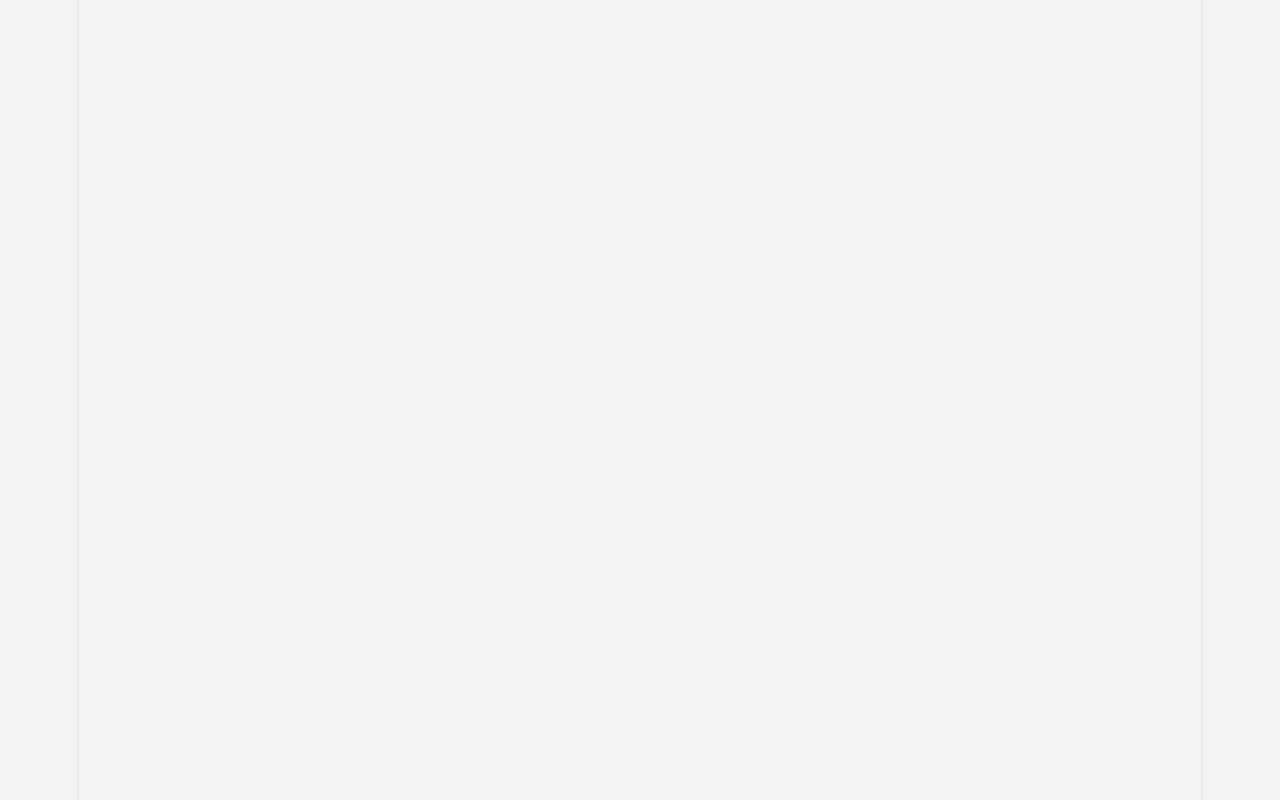
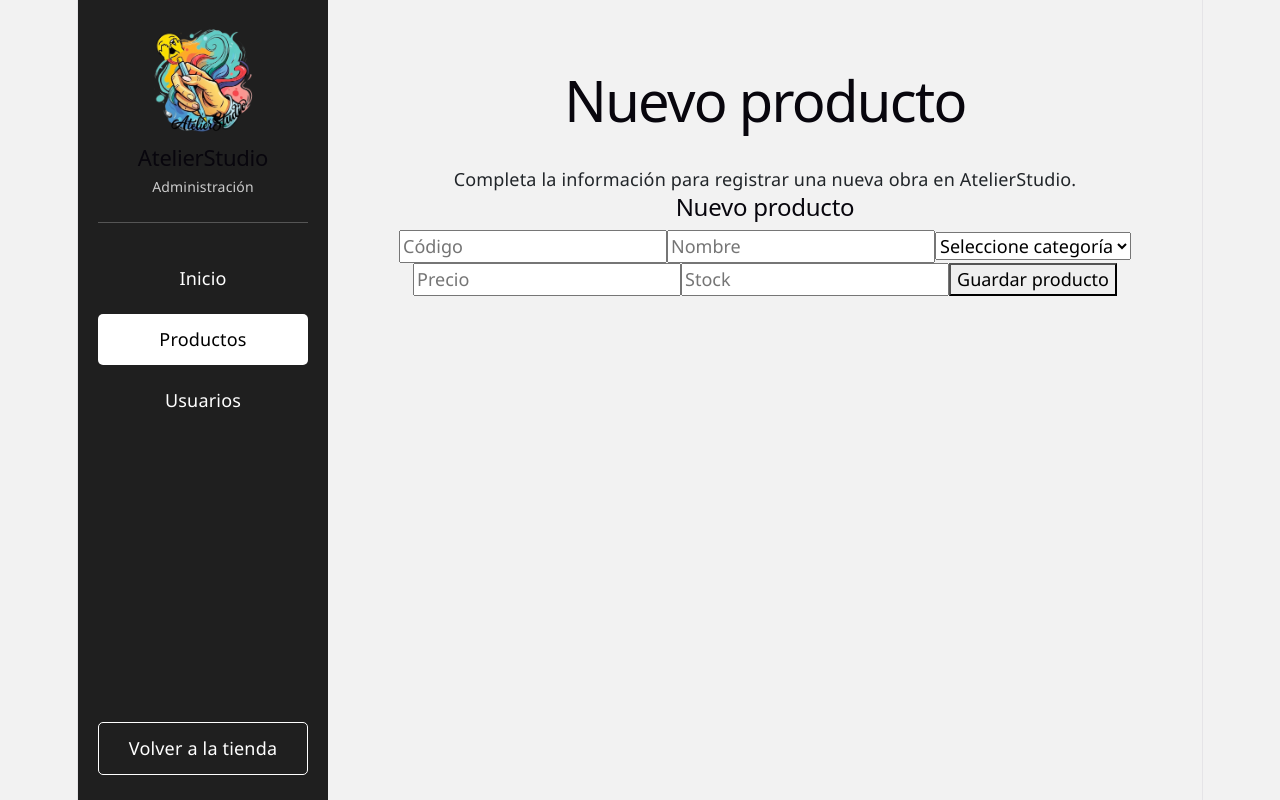
Before and after one commit to Gonza-2103/AtelierStudioReact, a React (Vite) app: page /admin/productos/nuevo in a window 1280 px wide. Before the commit this address had no page. Built offline with nearby package versions, Linux system fonts and the light colour scheme.

Commit message:
Crear componentes y vistas del panel de administración de productos

```diff
--- a/src/App.jsx
+++ b/src/App.jsx
@@ -1,21 +1,32 @@
+
 import { Route, Routes } from 'react-router-dom'
+
+// Componentes de usuario (compañero)
 import Portada from './components/user/Portada'
 import InicioTienda from './pages/usuario/InicioTienda'
+
+// Componentes de administración
 import InicioAdmin from './pages/admin/InicioAdmin'
 import ProductosAdmin from './pages/admin/ProductosAdmin'
+import UsuariosAdmin from './pages/admin/UsuariosAdmin'
+import NuevoProducto from './pages/admin/NuevoProducto'
+import EditarProducto from './pages/admin/EditarProducto'
 
 function App() {
     return (
         <Routes>
-      {/* La portada ahora es la página principal */}
+
+            {/* Rutas de usuario */}
             <Route path="/" element={<Portada />} />
-
-      {/* InicioTienda se conserva accesible en /tienda (o /inicio) */}
             <Route path="/tienda" element={<InicioTienda />} />
 
-      {/* Rutas de administración intactas */}
+            {/* Rutas de administración */}
             <Route path="/admin" element={<InicioAdmin />} />
             <Route path="/admin/productos" element={<ProductosAdmin />} />
+            <Route path="/admin/usuarios" element={<UsuariosAdmin />} />
+            <Route path="/admin/productos/nuevo" element={<NuevoProducto />} />
+            <Route path="/admin/productos/editar/:id" element={<EditarProducto />} />
+
         </Routes>
     )
 }
--- /dev/null
+++ b/src/components/admin/FormularioProducto.jsx
@@ -0,0 +1,98 @@
+import { useState } from 'react'
+
+function FormularioProducto({ alGuardar }) {
+
+    const [formulario, setFormulario] = useState({
+        codigo: '',
+        nombre: '',
+        categoria: '',
+        precio: '',
+        stock: ''
+    })
+
+    function manejarCambio(e) {
+
+        const { name, value } = e.target
+
+        setFormulario({
+            ...formulario,
+            [name]: value
+        })
+    }
+
+    function manejarEnvio(e) {
+        e.preventDefault()
+
+        alGuardar(formulario)
+
+        setFormulario({
+            codigo: '',
+            nombre: '',
+            categoria: '',
+            precio: '',
+            stock: ''
+        })
+    }
+
+    return (
+        <form onSubmit={manejarEnvio}>
+
+            <h2>Nuevo producto</h2>
+
+            <input
+                name="codigo"
+                placeholder="Código"
+                value={formulario.codigo}
+                onChange={manejarCambio}
+                required
+            />
+
+            <input
+                name="nombre"
+                placeholder="Nombre"
+                value={formulario.nombre}
+                onChange={manejarCambio}
+                required
+            />
+
+            <select
+                name="categoria"
+                value={formulario.categoria}
+                onChange={manejarCambio}
+                required
+            >
+                <option value="">Seleccione categoría</option>
+                <option value="Óleo sobre Lienzo">Óleo sobre Lienzo</option>
+                <option value="Acuarela y Papel">Acuarela y Papel</option>
+                <option value="Fotografía de Autor">Fotografía de Autor</option>
+            </select>
+
+            <input
+                type="number"
+                name="precio"
+                placeholder="Precio"
+                min="1"
+                value={formulario.precio}
+                onChange={manejarCambio}
+                required
+            />
+
+            <input
+                type="number"
+                name="stock"
+                placeholder="Stock"
+                min="0"
+                value={formulario.stock}
+                onChange={manejarCambio}
+                required
+            />
+
+            <button type="submit">
+                Guardar producto
+            </button>
+
+        </form>
+    )
+}
+
+export default FormularioProducto
--- a/src/components/admin/TablaProductos.jsx
+++ b/src/components/admin/TablaProductos.jsx
@@ -1,9 +1,8 @@
-import { useState } from 'react'
+import { useState, useEffect } from 'react'
 
 
-function TablaProductos() {
-
-    const [productos, setProductos] = useState([
+// Productos que aparecerán si todavía no tenemos datos guardados
+const productosIniciales = [
     {
         id: 1,
         codigo: "ART001",
@@ -20,28 +19,63 @@ function TablaProductos() {
         precio: 55000,
         stock: 5
     }
-])
+]
 
-function agregarProducto() {
+function TablaProductos() {
+
+    // Recuperamos los productos guardados o usamos los iniciales
+    const [productos, setProductos] = useState(() => {
+
+        const productosGuardados = localStorage.getItem('productos')
+
+        if (productosGuardados !== null) {
+            return JSON.parse(productosGuardados)
+        }
+
+        return productosIniciales
+
+    })
+
+    // Guardamos los productos cuando cambian
+    useEffect(() => {
+
+        localStorage.setItem(
+            'productos',
+            JSON.stringify(productos)
+        )
+
+    }, [productos])
+
+
+    // Agregar un producto de prueba
+    function agregarProducto(datosFormulario) {
 
     const nuevoProducto = {
-        id: 3,
-        codigo: "ART003",
-        nombre: "Paisaje de Viña",
-        categoria: "Pintura",
-        precio: 35000,
-        stock: 8
+        ...datosFormulario,
+        id: Date.now(),
+        precio: Number(datosFormulario.precio),
+        stock: Number(datosFormulario.stock)
     }
 
     setProductos([...productos, nuevoProducto])
+}
 
-}
+
+    // Eliminar un producto según su ID
+    function eliminarProducto(id) {
+
+        const productosActualizados = productos.filter(
+            producto => producto.id !== id
+        )
+
+        setProductos(productosActualizados)
+
+    }
+
 
     return (
         <>
-            <button onClick={agregarProducto}>
-                Agregar producto de prueba
-            </button>
+
 
             <table className="tabla_admin">
                 <thead>
@@ -63,7 +97,16 @@ function agregarProducto() {
                             <td>{producto.categoria}</td>
                             <td>${producto.precio}</td>
                             <td>{producto.stock}</td>
-                            <td>Editar | Eliminar</td>
+
+                            <td>
+                                <button>Editar</button>
+
+                                <button
+                                    onClick={() => eliminarProducto(producto.id)}
+                                >
+                                    Eliminar
+                                </button>
+                            </td>
                         </tr>
                     ))}
                 </tbody>
--- /dev/null
+++ b/src/pages/admin/EditarProducto.jsx
@@ -0,0 +1,26 @@
+import EstructuraAdmin from '../../components/admin/EstructuraAdmin'
+
+function EditarProducto() {
+
+    return (
+        <EstructuraAdmin>
+
+            <section className="seccion_admin">
+
+                <h1>Editar producto</h1>
+
+                <p>
+                    Modificación de la información de una obra.
+                </p>
+
+                <div className="contenedor_formulario">
+                    {/* Aquí reutilizaremos FormularioProducto */}
+                </div>
+
+            </section>
+
+        </EstructuraAdmin>
+    )
+}
+
+export default EditarProducto
--- /dev/null
+++ b/src/pages/admin/NuevoProducto.jsx
@@ -0,0 +1,28 @@
+import EstructuraAdmin from '../../components/admin/EstructuraAdmin'
+import FormularioProducto from '../../components/admin/FormularioProducto'
+
+function NuevoProducto() {
+
+    return (
+        <EstructuraAdmin>
+
+            <section className="seccion_admin">
+
+                <h1>Nuevo producto</h1>
+
+                <p>
+                    Completa la información para registrar
+                    una nueva obra en AtelierStudio.
+                </p>
+
+                <div className="contenedor_formulario">
+                    <FormularioProducto alGuardar={() => {}} />
+                </div>
+
+            </section>
+
+        </EstructuraAdmin>
+    )
+}
+
+export default NuevoProducto
--- a/src/pages/admin/ProductosAdmin.jsx
+++ b/src/pages/admin/ProductosAdmin.jsx
@@ -1,4 +1,5 @@
 import TablaProductos from "../../components/admin/TablaProductos";
+import EstructuraAdmin from "../../components/admin/EstructuraAdmin";
 
 function ProductosAdmin() {
     return (
--- /dev/null
+++ b/src/pages/admin/UsuariosAdmin.jsx
@@ -0,0 +1,27 @@
+import EstructuraAdmin from '../../components/admin/EstructuraAdmin'
+
+function UsuariosAdmin() {
+
+    return (
+        <EstructuraAdmin>
+
+            <section className="seccion_admin">
+
+                <h1>Gestión de usuarios</h1>
+
+                <p>
+                    Administración de usuarios registrados
+                    en AtelierStudio.
+                </p>
+
+                <div className="contenedor_usuarios">
+                    {/* Aquí incorporaremos los componentes de usuarios */}
+                </div>
+
+            </section>
+
+        </EstructuraAdmin>
+    )
+}
+
+export default UsuariosAdmin
```
Lines whose indentation alone changed are shown as unchanged.
